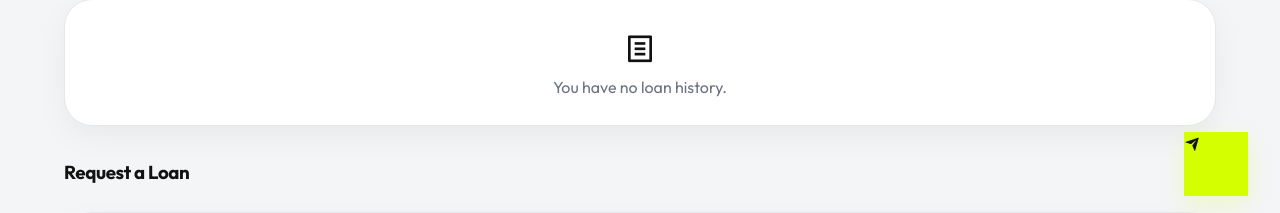
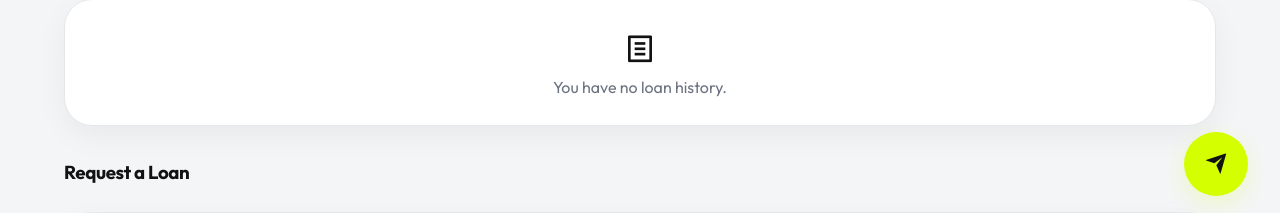
Before and after one commit to Pragadeesh-79/BMS, a Flask app: page /loans in a window 1280 px wide. Shown: the part 572-785 px from the top of the page. Run offline with Flask 3, Linux system fonts and the light colour scheme; the visitor is signed in with stand-in values (Sample User, id 1); data that the repository does not hold is empty.

Commit message:
UI Fix: Make Floating Action Button circular

```diff
--- a/static/css/style.css
+++ b/static/css/style.css
@@ -217,6 +217,11 @@ a:hover {
     height: 64px;
     background: var(--primary);
     color: var(--primary-text);
+    border-radius: 50%;
+    display: flex;
+    align-items: center;
+    justify-content: center;
+    font-size: 1.5rem;
     box-shadow: 0 8px 25px rgba(212, 255, 0, 0.2);
     z-index: 1000;
     cursor: pointer;
```
